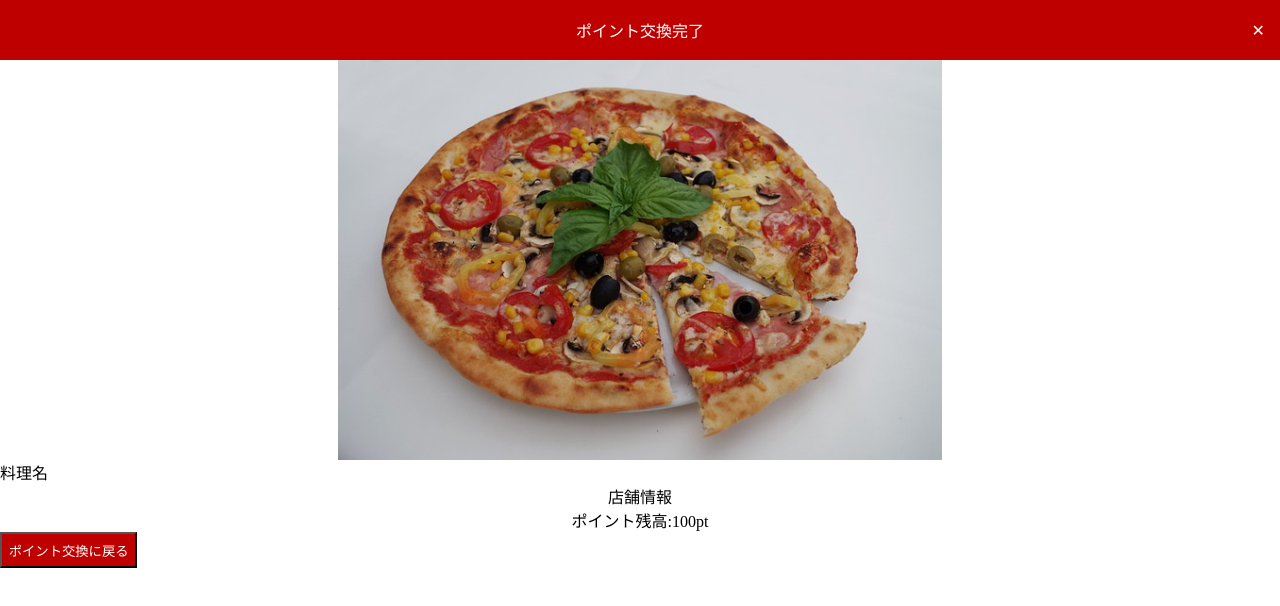
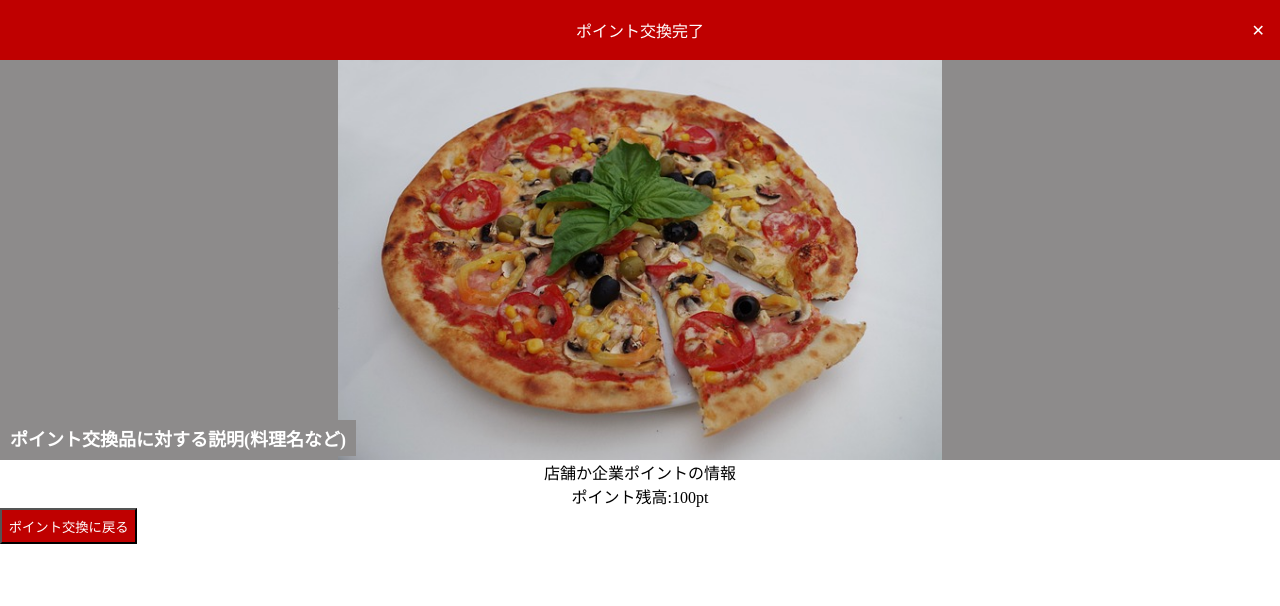
Before and after one commit to KakinokiKanta/rakuten_sintern, a Next.js app: page /point/completedExchange in a window 1280 px wide. Shown: the top 606 px of the page. Built offline with nearby package versions, Linux system fonts and the light colour scheme.

Commit message:
fix: リファクタリング

```diff
--- a/src/pages/point/completedExchange.jsx
+++ b/src/pages/point/completedExchange.jsx
@@ -9,15 +9,23 @@ const A = styled.button`
   padding: 5pt;
 `;
 
-const Food = styled.p`
-  position: relative;
-  color: black;
-  font-size: 16px;
-  bottom: 0;
-  left: 0;
+const ItemImg = styled.div`
+  background-color: #8d8b8b;
 `;
 
-const RestaurantInfo = styled.p`
+const ExchangeItem = styled.p`
+  position: absolute;
+  color: white;
+  background-color: #8d8b8b;
+  font-weight: bold;
+  font-size: 18px;
+  top: 420px;
+  left: 0;
+  margin: 0;
+  padding: 5px 10px;
+`;
+
+const Description = styled.p`
   font-size: 16px;
   text-align: center;
 `;
@@ -44,7 +52,7 @@ const CompletedExchange = () => {
   return (
     <div>
       <Header title="ポイント交換完了" onExit={handleExit} />
-      <div style={{ position: "relative", width: "100%", height: "400px" }}>
+      <ItemImg style={{ position: "relative", width: "100%", height: "400px" }}>
         <Image
           src="/foodSample.jpg"
           alt="食品画像"
@@ -52,10 +60,10 @@ const CompletedExchange = () => {
           style={{ objectFit: "contain" }}
           priority
         />
-      </div>
-      <Food>料理名</Food>
-      <RestaurantInfo>店舗情報</RestaurantInfo>
-      <RestaurantInfo>ポイント残高:100pt</RestaurantInfo>
+      </ItemImg>
+      <ExchangeItem>ポイント交換品に対する説明(料理名など)</ExchangeItem>
+      <Description>店舗か企業ポイントの情報</Description>
+      <Description>ポイント残高:100pt</Description>
       <A onClick={() => linkExchange()}>ポイント交換に戻る</A>
     </div>
   );
```
